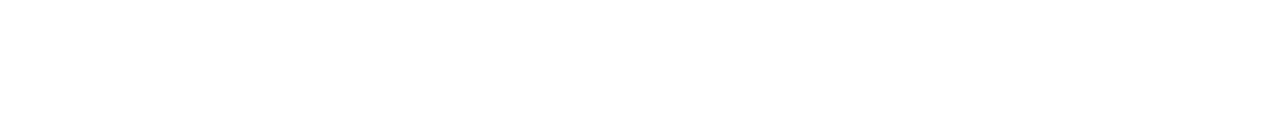
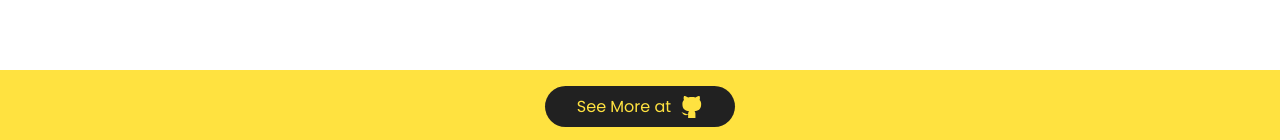
Before and after one commit to KarmitP98/portfolio-next-v1, a Next.js app: page / in a window 1280 px wide. Shown: the part 3130-3270 px from the top of the page. Before the commit the page ends 3200 px from the top, so only its background shows below. Built offline with nearby package versions, Linux system fonts and the light colour scheme.

Commit message:
feat(master): Create a strip
Signed-off-by: KarmitP98 <karmit199@gmail.com>

```diff
--- /dev/null
+++ b/components/strip/strip.module.scss
@@ -0,0 +1,9 @@
+.strip {
+  display: flex;
+  align-items: center;
+  justify-content: center;
+  width: 100%;
+  padding: 1em 0;
+  background-color: var(--primary);
+  gap: 1em;
+}
--- /dev/null
+++ b/components/strip/strip.tsx
@@ -0,0 +1,18 @@
+import classes from './strip.module.scss';
+import Cta from '../cta/cta';
+import Image from 'next/image';
+
+const Strip = () => {
+	return (
+	  <section className={classes.strip}>
+		  <a href={'https://github.com/KarmitP98'} target={'_blank'} rel='noreferrer'>
+			  <Cta theme={'secondary'} shape={'full'}>
+				  See More at
+				  <Image src={'/assets/svg/Github.svg'} alt={'Github logo'} width={24} height={24}/>
+			  </Cta>
+		  </a>
+	  </section>
+	);
+};
+
+export default Strip;
--- a/pages/index.tsx
+++ b/pages/index.tsx
@@ -7,6 +7,7 @@
 import Project from '../components/project/project';
 import {ServicesLanguagesCommonPropsModel} from '../models/props/services-languages-common-props.model';
 import ServiceLanguage from '../components/servicelanguage/servicelanguage';
+import Strip from '../components/strip/strip';
 
 const Home: NextPage = () => {
 
@@ -97,6 +98,7 @@
 			  {
 				  projects.map((project, index) => <Project {...project} key={project.title + index}/>)
 			  }
+			  <Strip/>
 		  </main>
 
 		  <footer className={styles.footer}>
```
Also changed, not shown: public/assets/svg/Github.svg.
